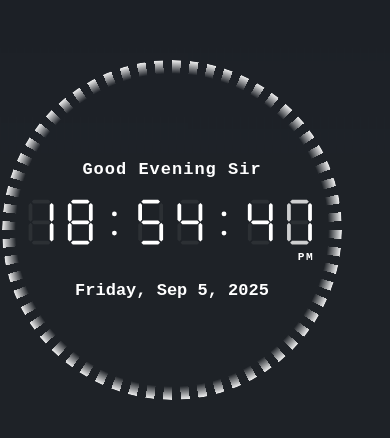
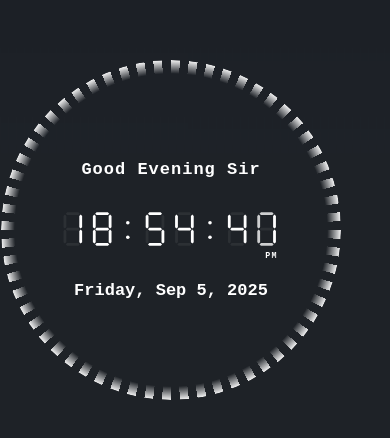
Before and after one commit to Monikarangasamy/seven-segment-digital-clock, a plain HTML site: page index.html in a window 390 px wide. Shown: the part 120-558 px from the top of the page. Drawn offline with Linux system fonts and the light colour scheme.

Commit message:
Add files via upload

```diff
--- a/style.css
+++ b/style.css
@@ -272,7 +272,6 @@ body::before {
         background: #181c22;
         overflow: hidden;
     }
-
     .digital-watch {
         display: flex;
         flex-direction: row;
@@ -283,10 +282,23 @@ body::before {
         margin-left: 20px;
         padding-top: 1px;
         box-sizing: border-box;
-        transform: scale(0.8);   /* shrink for smaller screens */
+        transform: scale(1.0);   /* shrink for smaller screens */
         gap: -10px;
         top: -60px;
     }
+
+  @media (max-width: 768px) {
+    .digital-watch {
+      transform: scale(0.8);   /* shrink slightly */
+      }
+}
+  @media (max-width: 480px) {
+    .digital-watch {
+      transform: scale(0.6);   /* shrink more */
+  }
+}
+
+
 
     .digital-watch .hour,
     .digital-watch .minute,
@@ -367,7 +379,8 @@ body::before {
   align-items: center;
   justify-content: center;
   margin-top: 180px;
-  right: -2px;
+  right: -1px;
+  aspect-ratio: 1 / 1;
 }
 
 /* Circular border with ticks */
```
